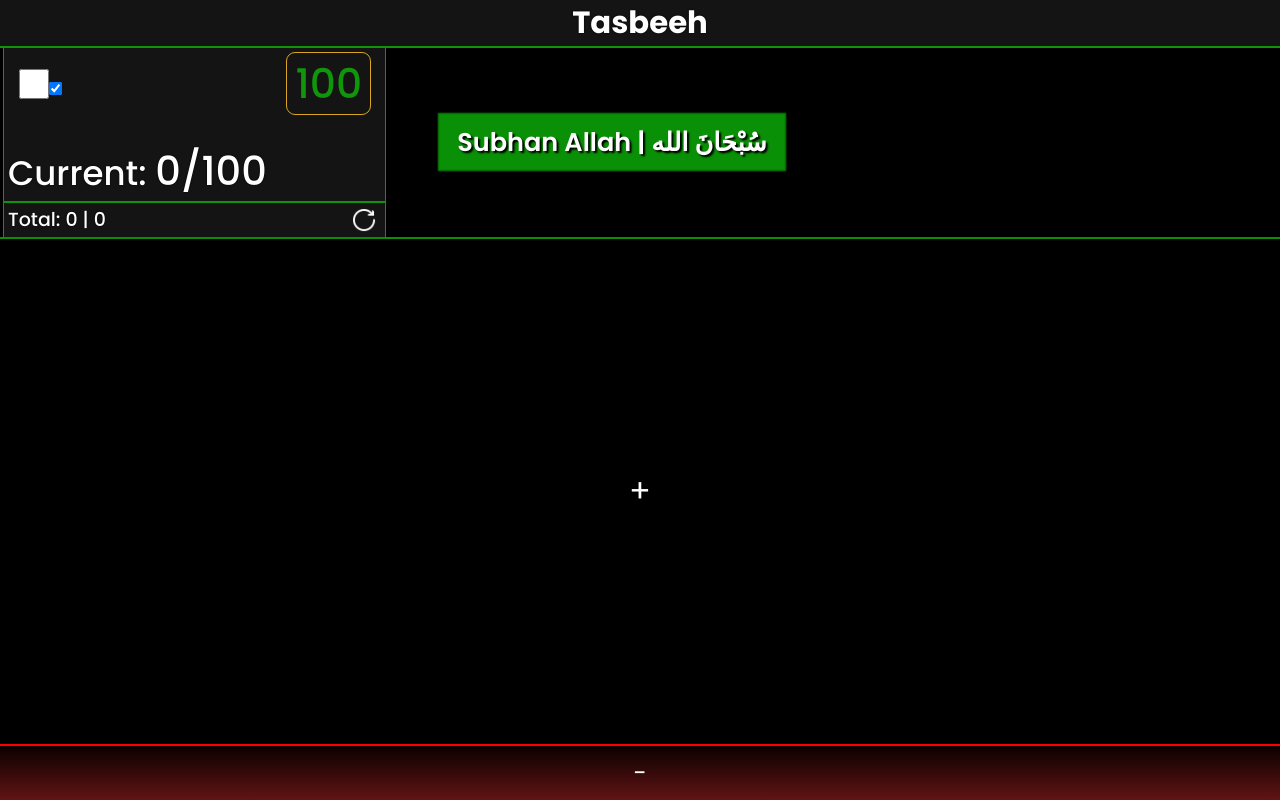
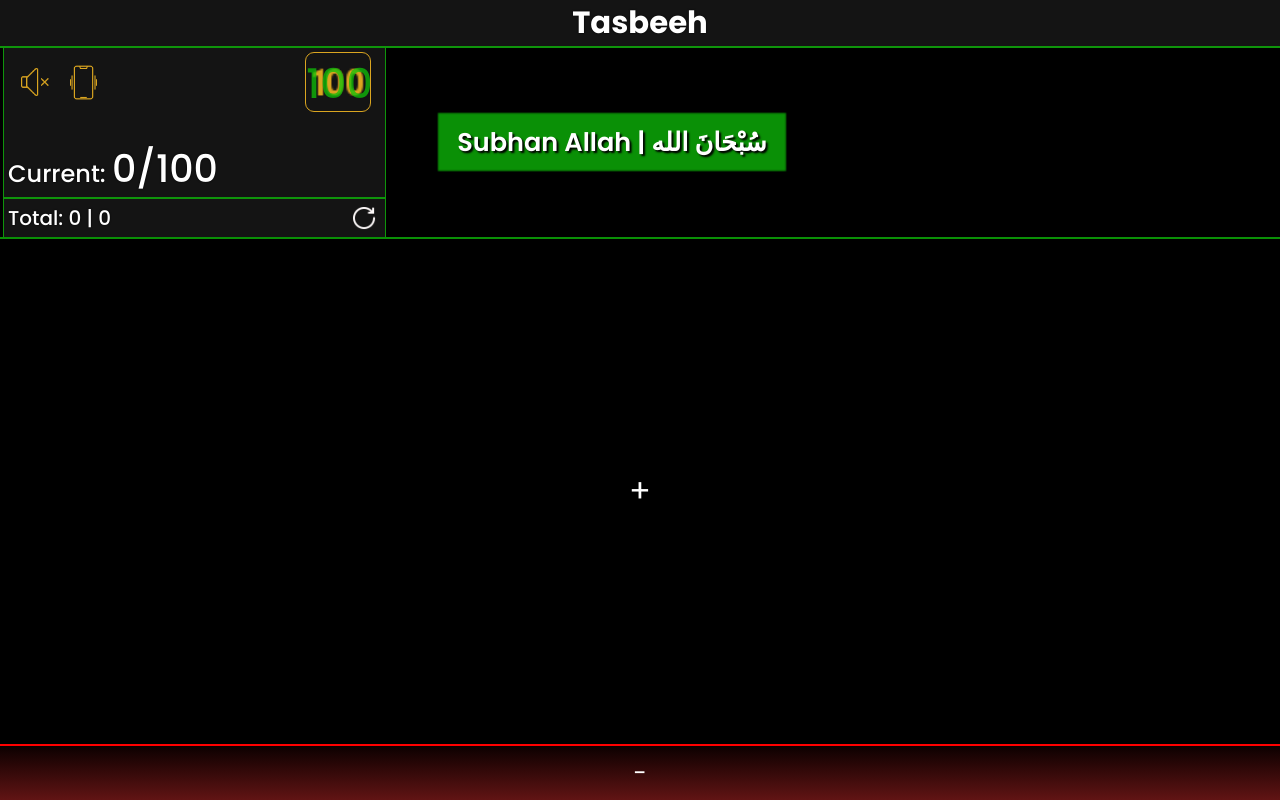
Before and after one commit to IrfanPatelIG/Tasbih-Updated, a plain HTML site: page index.html in a window 1280 px wide. Drawn offline with Linux system fonts and the light colour scheme.

Commit message:
Update style.css
new icons added (sound, vibrate)

```diff
--- a/style.css
+++ b/style.css
@@ -13,6 +13,10 @@
     --t-d-bg-color: rgba(24, 24, 24, 0.87);
     --green-bg-color: rgba(14, 192, 8, 0.753);
     --red-bg-color: rgba(219, 27, 13, 0.281);
+}
+
+::selection {
+    background-color: #666;
 }
 
 body {
@@ -166,32 +170,72 @@ main {
     user-select: none;
 }
 .sound {
-    width: 30px;
-    height: 30px;
+    width: 35px;
+    height: 35px;
     position: relative;
 }
 #sound-checkbox{
     width: 100%;
     height: 100%;
-    cursor: pointer;
     position: absolute;
     top: 0px;
+    opacity: 0%;
 }
 #sound-checkbox:hover {
+    cursor: pointer;
     background-color: #ddd;
     border-color: #666;
 }
+#sound-img {
+    width: 100%;
+    height: 100%;
+    padding: 1px;
+    /* margin-left: 30px; */
+    /* border: 1px solid var(--green-bg-color); */
+    background-image: url("assets/sound-off.png");
+    background-size: 90%;
+    background-position: center;
+    background-repeat: no-repeat;
+}
+
+.sound-vibrate {
+    gap: 12px;
+    overflow: hidden;
+}
+
+.vibrate {
+    width: 35px;
+    height: 35px;
+    justify-self: flex-start;
+    background-image: url("assets/vibrate-on.png");
+    background-size: cover;
+    background-repeat: no-repeat;
+    background-position: center;
+}
+.vibrate > input {
+    width: 100%;
+    height: 100%;
+    opacity: 0%;
+    cursor: pointer;
+}
+
 .max-count-change > div:hover {
     cursor: pointer;
 }
 .max-count-change > div:last-child {
-    width: fit-content;
-    padding: 0 8px;
+    display: flex;
+    width: 64px;
+    height: 58px;
+    /* padding: 0 8px; */
     font-size: larger;
     text-align: center;
     outline: 1px solid goldenrod;
     border-radius: 8px;
     color: var(--green-bg-color);
+    background-image: url("assets/100.png");
+    background-size: 125%;
+    background-position: center;
+    background-repeat: no-repeat;
     /* background-color: rgb(7, 211, 143); */
 }
 
@@ -210,28 +254,33 @@ main {
     gap: 8px;
     padding-right: 15px;
 }
+.current-total > div {
+    text-wrap: nowrap;
+}
+.current-text {
+    font-size: 24px;
+}
 #current-total-number {
-    font-size: 40px;
+    font-size: 38px;
 }
 
 .total {
     width: 100%;
     justify-content: space-between;
-    padding: 0 4px;
-    font-size: 19px;
+    padding: 2px 4px;
+    font-size: 20px;
     flex-basis: 20%;
 }
 
 .reset-total {
     width: 34px;
     height: 34px;
-    border-radius: 12px;
+    border-radius: 4px;
 }
 .reset-total > img {
     width: 30px;
     height: 30px;
     padding: 3px;
-    border-radius: 12px;
 }
 .reset-total:hover {
     background-color: var(--red-bg-color);
@@ -304,12 +353,8 @@ main {
         border-bottom: 1px solid var(--green-bg-color);
     }
 
-    #current-total-number {
-        font-size: 46px;
-    }
-
     .total {
-        font-size: 26px;
+        font-size: 24px;
     }
 
     .reset-total{
@@ -331,14 +376,14 @@ main {
 @media (max-width: 425px) and (max-height: 600px) {
 
     .verse-text {
-        width: 100%;
+        width: 100vw;
         padding: 8px;
         justify-content: center;
         background-color: var(--t-bg-color);
     }
 
     .current-verse {
-        font-size: 16px;
+        font-size: 100%;
     }
 
     .counts {
@@ -348,12 +393,13 @@ main {
         gap: 2px;
         border-bottom: 1px solid var(--green-bg-color);
     }
+
     #current-total-number {
-        font-size: 38px;
+        font-size: 32px;
     }
 
     .total {
-        font-size: 22px;
+        font-size: 20px;
     }
 
     .reset-total{
```
